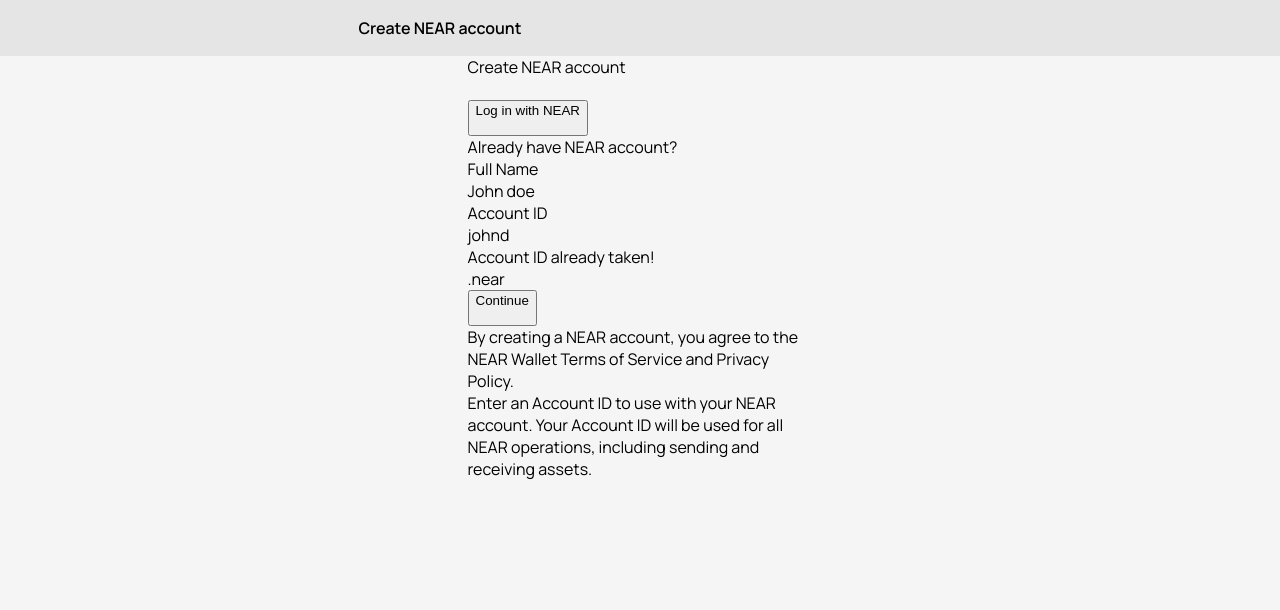
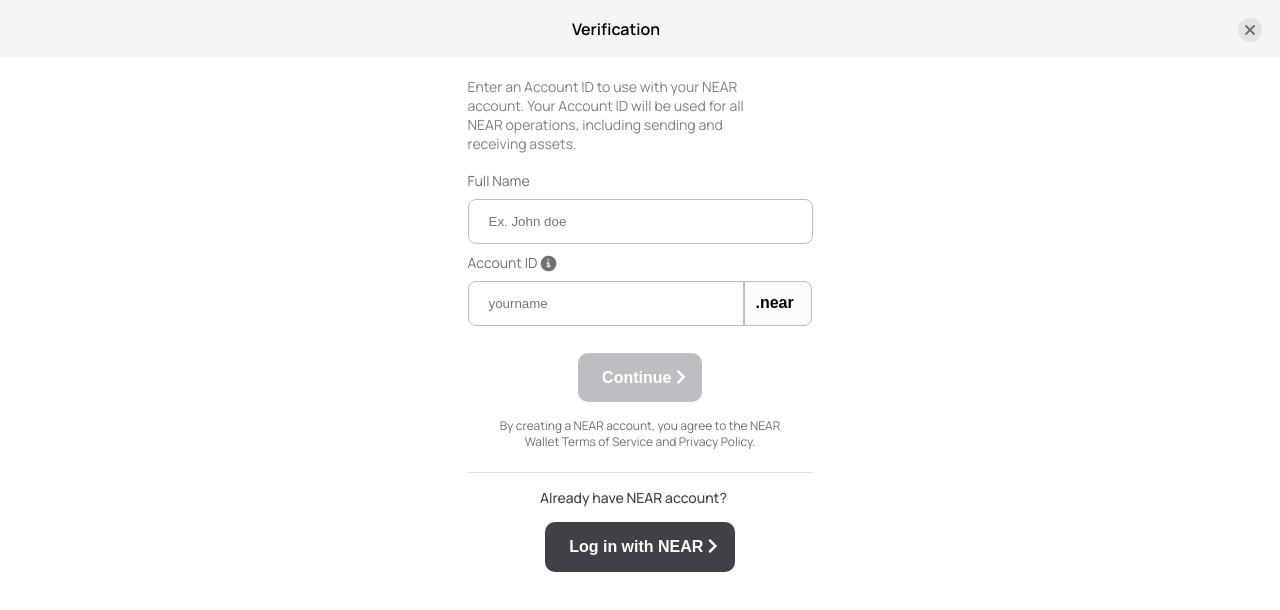
Before and after one commit to codetech989/new-crypto-react, a React (Create React App) app: page / in a window 1280 px wide. Both pictures are taken after a click on the button "Log in with NEAR". Shown: the top 610 px of the page. Built offline with nearby package versions, Linux system fonts and the light colour scheme.

Commit message:
CreateData

```diff
--- a/src/App.css
+++ b/src/App.css
@@ -1,7 +1,7 @@
 
 
  body{
-   background-color:  #F5F5F5;
+   /* background-color:  #F5F5F5; */
    padding: 0;
    margin: 0;
    font-family: 'Manrope', sans-serif;
--- a/src/component/UI/RegEmail/CreateNearAccount/CreateNearAccount.module.css
+++ b/src/component/UI/RegEmail/CreateNearAccount/CreateNearAccount.module.css
@@ -261,3 +261,148 @@
     width: 135px;
     background-color: #885eff;
 }
+.headCancel img{
+    margin: -10px 0 0 0;
+}
+.HeadMain{
+    background-color: #E5E5E5;
+    padding: 17px 0 10px 0px;
+}
+.headBg{
+    max-width: 10%;
+    margin: 0 auto;
+    font-size: 16px;
+    font-weight: 600;
+}
+.HeadMainData{
+    display: flex;
+    background: #F5F5F5;
+    padding: 18px 6px 0px 6px;
+}
+.FormInput2 label img{
+    width: 20px;
+    padding: 0 0px 0 3px;
+}
+.FormInput1 label,.FormInput2 label{
+    display: flex;
+    align-items: center;
+    max-width: 130px;
+    color: #6F6E73;
+    font-size: 14px;
+    line-height: 20px;
+    font-weight: 400;
+}
+.CreateNearMain p{
+    color: #808080;
+    font-size: 14px;
+    line-height: 19px;
+    font-weight: 400;
+    width: 300px;
+    margin: 20px 0 18px 0;
+}
+.FormInput1 input{
+    border: 1px solid #BEBEC2;
+    border-radius: 8px;
+    width: 100%;
+    padding: 10px 20px;
+    height: 45px;
+    margin: 8px 0 0 0 ;
+}
+.FormInput2 input{
+    border: 1px solid #BEBEC2;
+    border-radius: 8px 0px 0px 8px;
+    width: 80%;
+    padding: 10px 20px;
+    height: 45px;
+    margin: 8px 0 0 0;
+}
+.FormInput1 {
+    margin: 28px 0 0 0;
+}
+.FormInput1{
+    margin: 10px 0 0 0;
+}
+.FormInput2{
+    margin: 9px 0 0 0;
+}
+.FormInput2 button{
+    background-color: #FCFCFC;
+    border: none;
+    border: 1px solid #BEBEC2;
+    padding: 10px 17px 11px 11px;
+    border-radius: 0px 8px 8px 0px;
+    font-size: 16px;
+    line-height: 22px;
+    font-weight: 600;
+}
+.nearloginMain p{
+    color: #414047;
+    font-size: 14px;
+    line-height: 20px;
+    font-weight: 500;
+    margin: 15px 0 0 0;
+    max-width: 200px;
+    margin: 15px auto 0;
+
+}
+.nearloginMain{
+    border-top: 1px solid #DFDFE0;
+    margin: 22px 0 0 0;
+}
+.formbtnextra{
+    max-width: 240px;
+    margin: 14px auto 0;
+    text-align: center;
+}
+.formbtnextra button{
+    background-color: #414047;
+    font-size: 16px;
+    line-height: 22px;
+    font-weight: 600;
+    color: #fff;
+    border: none;
+    border-radius: 10px;
+    padding: 14px 17px 14px 24px;
+}
+.CreateNearMain h4{
+    color: #6F6E73;
+    font-size: 12px;
+    line-height: 16px;
+    font-weight: 400;
+    text-align: center;
+    max-width: 287px;
+    margin: 16px auto 0;
+}
+.formbtn{
+    max-width: 162px;
+    margin: 27px auto 0;
+    text-align: center;
+}
+.formbtn button{
+    background-color: #BEBEC2;
+    font-size: 16px;
+    line-height: 22px;
+    font-weight: 600;
+    color: #fff;
+    border: none;
+    border-radius: 10px;
+    padding: 14px 16px 13px 24px;
+}
+.FormInput2 input:focus{
+    outline: none;
+}
+.FormInput1 input:focus{
+    outline: none;
+}
+.FormInput2 input ::placeholder{
+   color:#828282 ;
+   font-size: 16px;
+   line-height: 2px;
+   font-weight: 400;
+}
+.FormInput1 input ::placeholder{
+    color:#828282 ;
+    font-size: 16px;
+    line-height: 2px;
+    font-weight: 400;
+ }
--- a/src/component/UI/RegEmail/CreateNearAccount/CreateNearAccount.tsx
+++ b/src/component/UI/RegEmail/CreateNearAccount/CreateNearAccount.tsx
@@ -1,19 +1,24 @@
 import React from 'react';
 import {Card} from '../../Card/Card';
 import styles from './CreateNearAccount.module.css';
+import Close from '../../../img/close.png';
+import Vector from '../../../img/Vector.png';
 
 export const CreateNear: React.VFC = () => {
     return (<>
             <header>
-                    <div className={styles.HeadMain}>
+            <div className={styles.HeadMainData}>
                         <div className={styles.headBg}>
-                            <p>Create NEAR account</p>
+                            <p>Verification</p>
                         </div>
-                </div>
+                        <div className={styles.headCancel}>
+                            <img  src={Close} />
+                        </div>
+                    </div>
 
             </header>
             <Card>
-                <div className="group-4-0-6">
+                {/* <div className="group-4-0-6">
                     <div className="top-illustration">
                         <div className="illustrationbg"/>
                     </div>
@@ -78,6 +83,40 @@
                         </div>
                     </div>
                     <div className="rectangle-2-0-9"/>
+                </div> */}
+
+                <div className={styles.CreateNear}>
+                    <div className={styles.CreateNearMain}>
+                        <p>Enter an Account ID to use with your NEAR account. Your Account ID will be used for all NEAR operations, including sending and receiving assets.
+
+                        </p>
+                        <form>
+                            <div className={styles.FormInput1}>
+                                <label>Full Name</label>
+                                <input type="text" placeholder='Ex. John doe' />
+                            </div>
+                            <div className={styles.FormInput2}>
+                                <label>Account ID<img src={Vector} /></label>
+                                <input type="text" placeholder='yourname' />
+                                <button type='submit'>.near</button>
+                            </div>
+                            <div className={styles.formbtn}>
+                                <button type='submit'>Continue <i className="fas fa-chevron-right" /></button>
+                            </div>
+                        </form>
+                        <h4>By creating a NEAR account, you agree to the NEAR Wallet Terms of Service and Privacy Policy.
+</h4>
+                        <div className={styles.nearlogin}>
+                            <div className={styles.nearloginMain}>
+                                <p>Already have NEAR account?</p>
+                                <div className={`${styles.formbtnextra}`}>
+                                        <button type='submit'>Log in with NEAR <i className="fas fa-chevron-right" />
+                                        </button>
+                                </div>
+                            </div>
+                        </div>
+                    </div>
+
                 </div>
             </Card>
         </>
```
Also changed, not shown: src/component/img/Vector.png (added).
